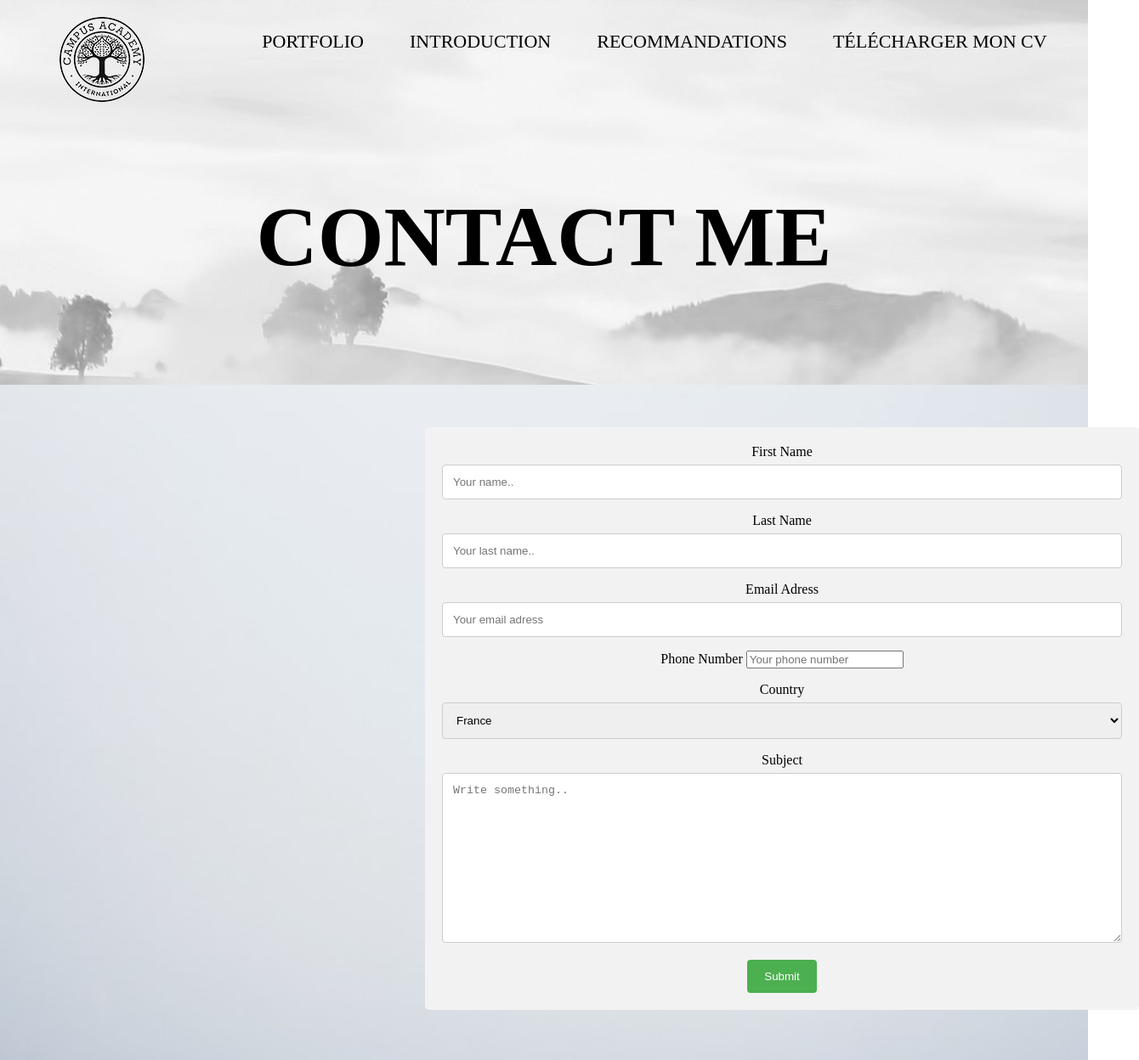
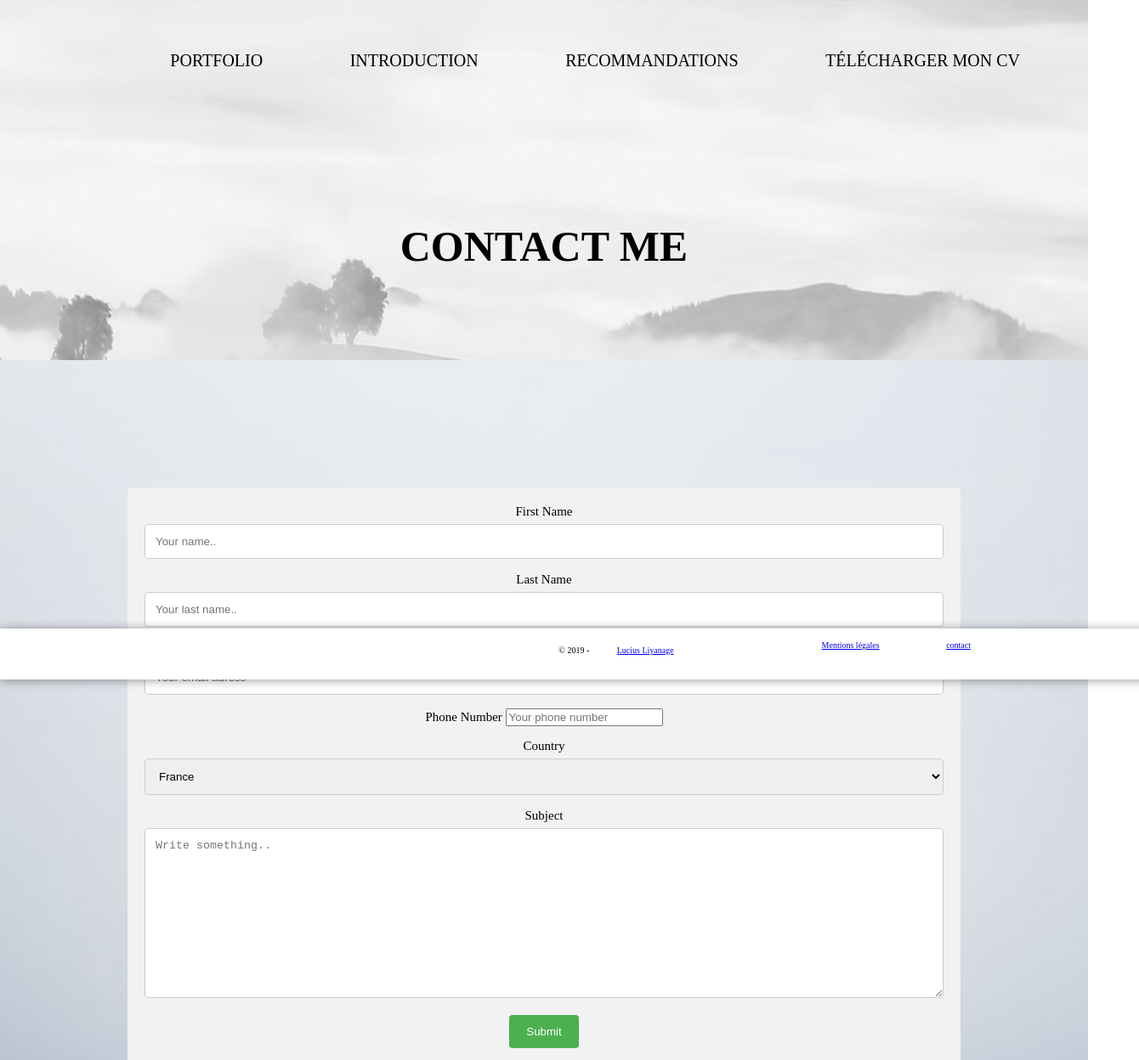
Before and after one commit to romain-pc/portfolio, a plain HTML site: page contact.html in a window 1280 px wide. Shown: the top 1248 px of the page at 85% size, 1340 px wide, since content can reach past the window. Drawn offline with Linux system fonts and the light colour scheme; a web font is replaced by a local one.

Commit message:
version final v1

```diff
--- a/contact.html
+++ b/contact.html
@@ -3,6 +3,11 @@
  <head>
    <title> Contact </title>
    <link rel="stylesheet" href="style.css"></link>
+   <link href="https://fonts.googleapis.com/css?family=Inria+Serif&display=swap" rel="stylesheet">
+   <link rel="icon" type="image/jpg" href="assets/images/logo_ca.png">
+   <link rel="stylesheet" type="text/css" href="https://stackpath.bootstrapcdn.com/font-awesome/4.7.0/css/font-awesome.min.css">
+   <link rel="stylesheet" href="style.css"></link>
+   <link rel="fu">
    <!-- a finir -->
    <div class="header">
     <!-- menu -->
@@ -10,7 +15,7 @@
     <div class="header">
       <!-- menu -->
       <nav class="menu">
-        <ul class="lvl_1">
+        <ul class="lvl_2">
           <li>
             <a href="index.html"> PORTFOLIO </a>
           </li>
@@ -72,6 +77,25 @@
 
           </form>
         </div>
+      </div>
+      <footer>
+        <div class="left">
+          &copy; 2019 - <a target="_blank" href="#" title="Lucius">Lucius Liyanage</a>
+        </div>
+        <!-- droite -->
+        <div class="right">
+          <ul class="footer_links">
+            <li>
+              <a href="#" title="Mentions légales">Mentions l&eacute;gales
+              </a>
+            </li>
+            <li>
+              <a href="contact.html" title="contact">contact</a>
+            </li>
+          </ul>
+        </div>
+      </footer>
+      <!-- footer -->
 
-      </body>
+
       </html>
--- a/style.css
+++ b/style.css
@@ -72,11 +72,14 @@ nav a {
 }
 
 ul.lvl_1 {
+	position: absolute;
+	margin-left: 20px;
+	margin-right: 20px;
 	display: inline-block;
 	right: 20px;
-	width: 1000px;
+	width: 1500px;
+	padding-bottom: 20px;
 	position: fixed;
-	padding-bottom: 20px;
 }
 
 ul.lvl_1 > li {
@@ -195,8 +198,48 @@ li.contact {
 
 
 }
+/*contact page*/
+
+nav ul {
+	list-style-type: none;
+	display: inline-block;
+}
+nav a {
+
+	text-decoration: none;
+	color: #000;
+	text-transform: uppercase;
+	padding: 20px 20px 20px 20px;
+	font-size: 20px;
+	display: inline-block;
+	margin-left: 20px;
+	margin-right: 20px;
+}
 
 
+ul.lvl_2 {
+	position: absolute;
+	margin-left: 20px;
+	margin-right: 20px;
+	display: inline-block;
+	right: 20px;
+	width: 1500px;
+	padding-bottom: 20px;
+	position: fixed;
+}
+
+ul.lvl_2 > li {
+
+	display: inline-block;
+	position: relative;
+	padding-left: 20px;
+	text-align: center;
+	padding-bottom: 20px;
+
+}
+
+
+/**/
 li.about_me {
 
 	width: auto;
@@ -392,9 +435,11 @@ input[type=submit]:hover {
 }
 
 div.container {
-	margin-top: 50px;
-	position: absolute;
-	left: 500px;
+	font-size: 	15px;
+	margin-right: 150px;
+	margin-left: 150px;
+	margin-top: 150px;
+	transform:translateX(+50%);
 	text-align: center;
 	width: 800px;
 	border-radius: 5px;
@@ -415,7 +460,7 @@ span.intro {
 h2 {
 	font-size: 35px;
 	margin-bottom: 0px;
-	padding-bottom: 150px;
+	padding-bottom: 350px;
 	text-align: center;
 	font-family: 'Inria Serif', serif;
 
@@ -427,7 +472,7 @@ h2 {
 div.dp {
 
 
-	height: 1200px;
+	height: auto;
 }
 
 
@@ -457,14 +502,14 @@ html {
 /*breakpoints*/
 
 /*header links*/
-@media only screen and (max-width: 1200px) {
+@media only screen and (max-width: 1450px) {
 
 	html {
 
 		font-size: 10px;
 	}
 
-	img {
+	div#logo img {
 
 		width: 0px;
 		height: 0px;
@@ -477,13 +522,20 @@ html {
 
 
 	h1 {
-		margin-top: 300px;
+		margin-top: 200px;
 		margin-bottom: 	30px;
 		font-size: 50px;
 		padding-bottom: 25px;
 
 
 	}
+
+	div.boxed2 {
+		width: 50%
+
+
+	}
+
 
 
 	nav ul {
@@ -498,6 +550,7 @@ html {
 		padding: 20px 20px 20px 20px;
 		font-size: 20px;
 		display: inline-block;
+		width: auto;
 		margin-left: 20px;
 		margin-right: 20px;
 	}
@@ -521,3 +574,53 @@ html {
 		text-align: center;
 		padding-bottom: 20px;
 	}
+
+
+	ul.lvl_2 {
+		position: absolute;
+		margin-left: 20px;
+		margin-right: 20px;
+		display: inline-block;
+		right: 20px;
+		width: auto;
+		padding-bottom: 20px;
+		position: fixed;
+	}
+
+	ul.lvl_2 > li {
+
+		display: inline-block;
+		position: relative;
+		padding-left: 20px;
+		text-align: center;
+		padding-bottom: 20px;
+	}
+
+	div.container {
+
+		margin-left: 150px;
+		margin-right: 150px;
+		width: auto;
+		transform: translateX(0);
+
+
+	}
+
+
+	@media only screen and (max-width: 1000px) {
+
+		div.boxed1 {
+			width: auto;
+			margin-left: 25px;
+			margin-right: 25px;
+
+
+
+
+		}
+
+	  div.imgpage1 {
+	  	margin: 25px;
+
+
+	  }
```
Also changed, not shown: index.html (+4 -2 lines), 1 other file.
